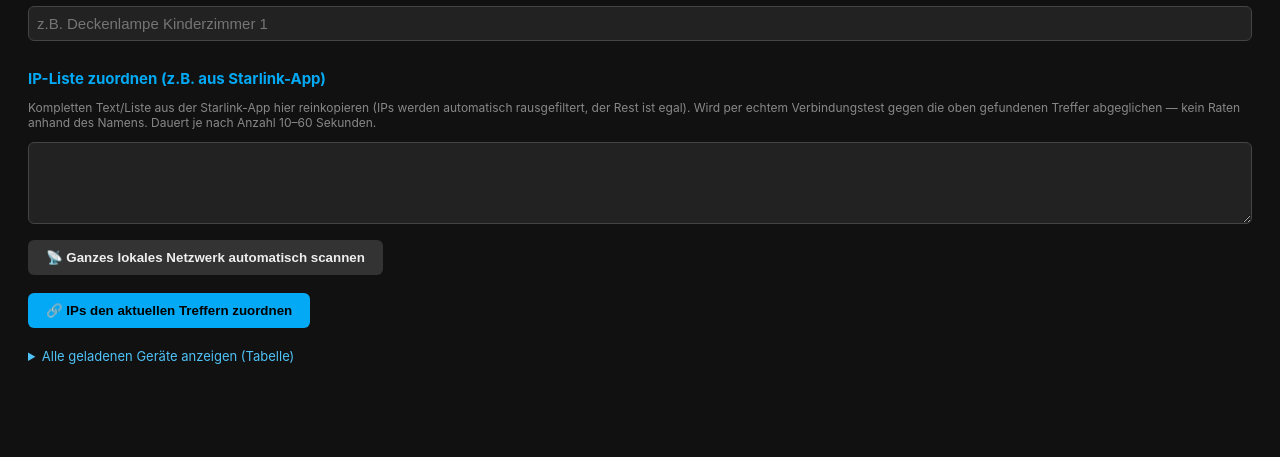
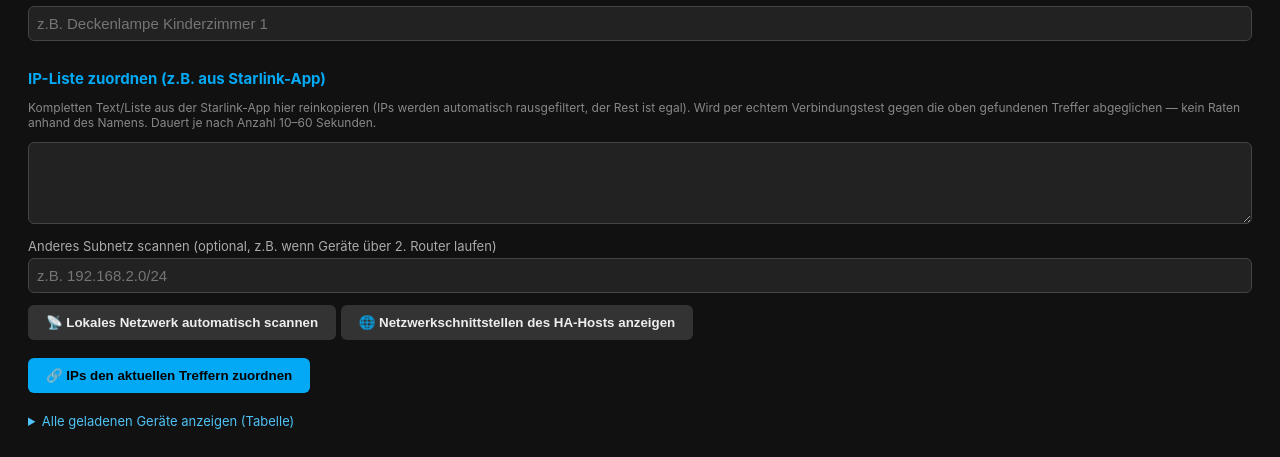
Before and after one commit to Pitbull19850119/Local-Toya-search-tool, a Flask app: page / in a window 1280 px wide. Shown: the part 539-996 px from the top of the page. Before the commit the page ends 903 px from the top, so only its background shows below. Run offline with Flask 3, Linux system fonts and the light colour scheme; data that the repository does not hold is empty.

Commit message:
Add files via upload

```diff
--- a/templates/index.html
+++ b/templates/index.html
@@ -70,8 +70,12 @@
     kein Raten anhand des Namens. Dauert je nach Anzahl 10–60 Sekunden.
   </p>
   <textarea id="ipListArea" rows="4" style="width:100%;background:#222;color:#eee;border:1px solid #444;border-radius:6px;padding:8px;box-sizing:border-box;font-size:14px;"></textarea>
-  <button class="secondary" onclick="scanSubnet()">📡 Ganzes lokales Netzwerk automatisch scannen</button>
+  <label style="margin-top:10px;">Anderes Subnetz scannen (optional, z.B. wenn Geräte über 2. Router laufen)</label>
+  <input id="customCidr" placeholder="z.B. 192.168.2.0/24">
+  <button class="secondary" onclick="scanSubnet()">📡 Lokales Netzwerk automatisch scannen</button>
+  <button class="secondary" onclick="showInterfaces()">🌐 Netzwerkschnittstellen des HA-Hosts anzeigen</button>
   <div id="subnetScanStatus" style="margin-top:6px;font-size:12px;color:#888;"></div>
+  <div id="interfacesStatus" style="margin-top:6px;font-size:12px;color:#888;"></div>
   <button onclick="bulkMatch()">🔗 IPs den aktuellen Treffern zuordnen</button>
   <div id="bulkMatchStatus" style="margin-top:8px;font-size:13px;"></div>
 </div>
@@ -238,13 +242,16 @@ function _formatClientSide(d) {
 
 async function scanSubnet() {
   const status = document.getElementById('subnetScanStatus');
+  const customCidr = document.getElementById('customCidr').value.trim();
   status.style.color = '#03a9f4';
-  status.innerText = '⏳ Scanne lokales /24-Subnetz (ca. 254 Adressen, dauert 10-20 Sekunden)...';
+  status.innerText = customCidr
+    ? `⏳ Scanne ${customCidr}...`
+    : '⏳ Scanne lokales /24-Subnetz (ca. 254 Adressen, dauert 10-20 Sekunden)...';
   try {
     const res = await fetch('scan_subnet', {
       method: 'POST',
       headers: {'Content-Type': 'application/json'},
-      body: JSON.stringify({})
+      body: JSON.stringify({cidr: customCidr})
     });
     const data = await res.json();
     if (data.error) {
@@ -254,7 +261,27 @@ async function scanSubnet() {
     }
     document.getElementById('ipListArea').value = data.open_ips.join('\n');
     status.style.color = '#4caf50';
-    status.innerText = `Subnetz ${data.cidr} (eigene IP: ${data.local_ip}) gescannt: ${data.open_ips.length} von ${data.scanned_count} Adressen antworten auf Tuya-Port 6668. Jetzt "IPs zuordnen" klicken.`;
+    status.innerText = `Subnetz ${data.cidr}${data.local_ip ? ' (eigene IP: ' + data.local_ip + ')' : ''} gescannt: ${data.open_ips.length} von ${data.scanned_count} Adressen antworten auf Tuya-Port 6668. Jetzt "IPs zuordnen" klicken.`;
+  } catch (e) {
+    status.style.color = '#ff5252';
+    status.innerText = 'Fehler: ' + e;
+  }
+}
+
+async function showInterfaces() {
+  const status = document.getElementById('interfacesStatus');
+  status.style.color = '#03a9f4';
+  status.innerText = '⏳ Lade Netzwerkschnittstellen...';
+  try {
+    const res = await fetch('interfaces');
+    const data = await res.json();
+    if (!data.interfaces || !data.interfaces.length) {
+      status.style.color = '#ff9800';
+      status.innerText = 'Keine Schnittstellen gefunden.';
+      return;
+    }
+    status.style.color = '#4caf50';
+    status.innerText = data.interfaces.map(i => `${i.interface}: ${i.ip} (${i.cidr})`).join(' | ');
   } catch (e) {
     status.style.color = '#ff5252';
     status.innerText = 'Fehler: ' + e;
```
